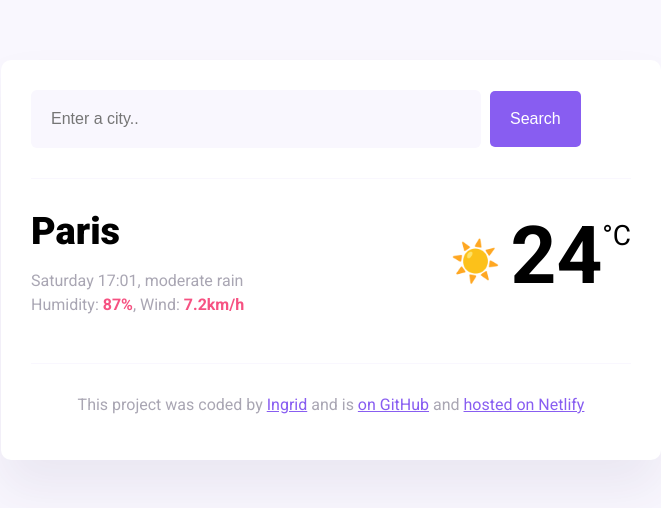
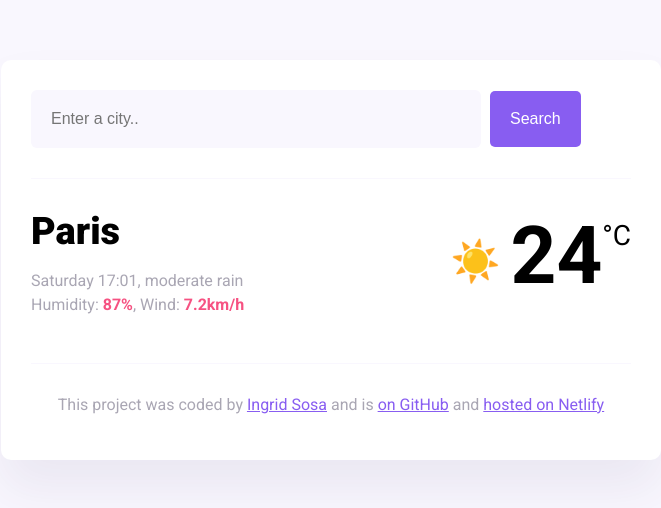
Before and after one commit to ingridgeral/My-first-project, a website built with Parcel: page index.html in a window 1280 px wide. Shown: the whole page, without its empty margins (309-970 px from the left). Built offline with nearby package versions, Linux system fonts and the light colour scheme.

Commit message:
actualizar nombre

```diff
--- a/index.html
+++ b/index.html
@@ -47,7 +47,9 @@
       <footer>
         <p>
           This project was coded by
-          <a href="https://github.com/ingridgeral" target="_blank">Ingrid</a>
+          <a href="https://github.com/ingridgeral" target="_blank"
+            >Ingrid Sosa</a
+          >
           and is
           <a
             href="https://github.com/ingridgeral/My-first-project"
```
